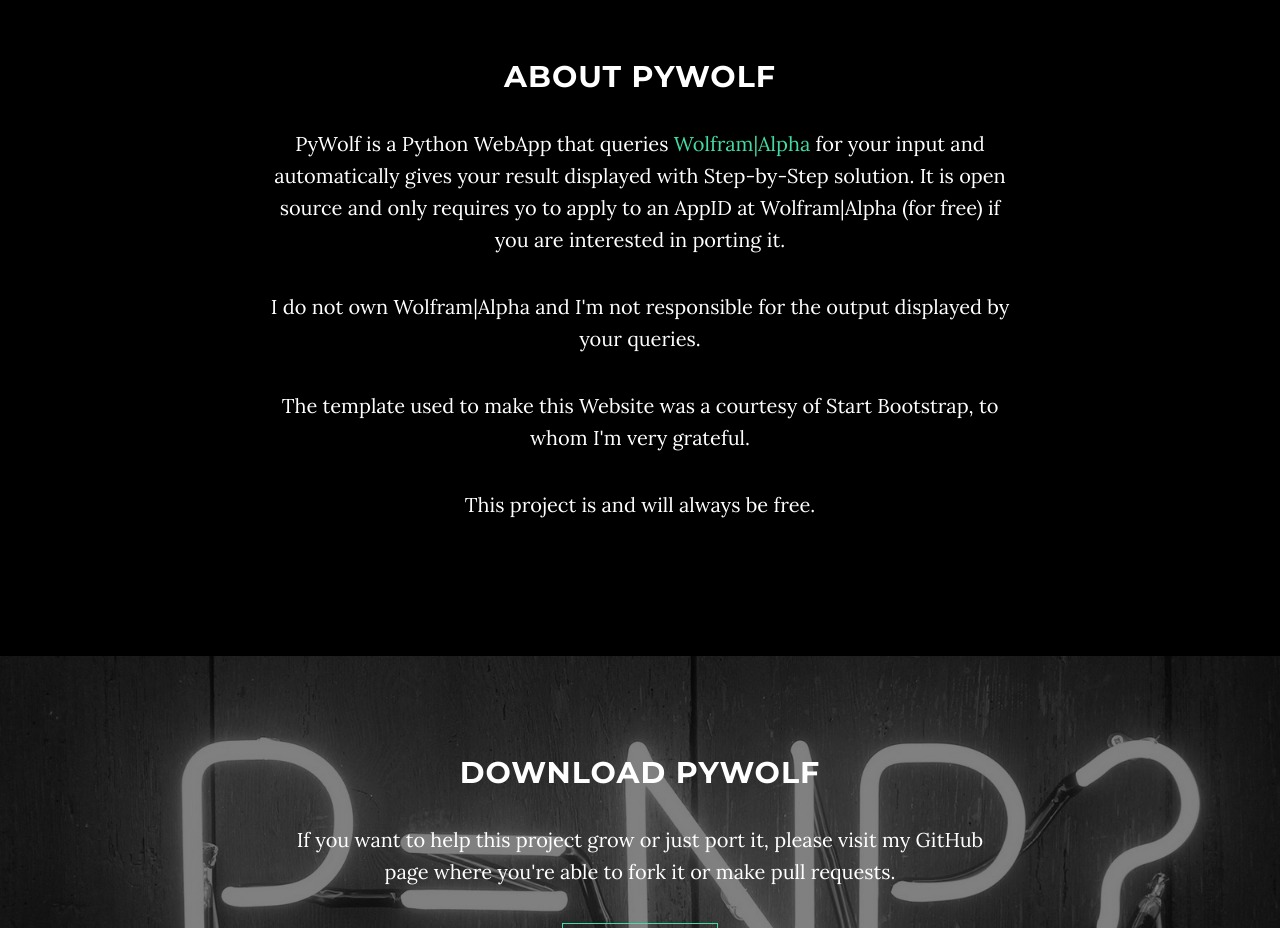
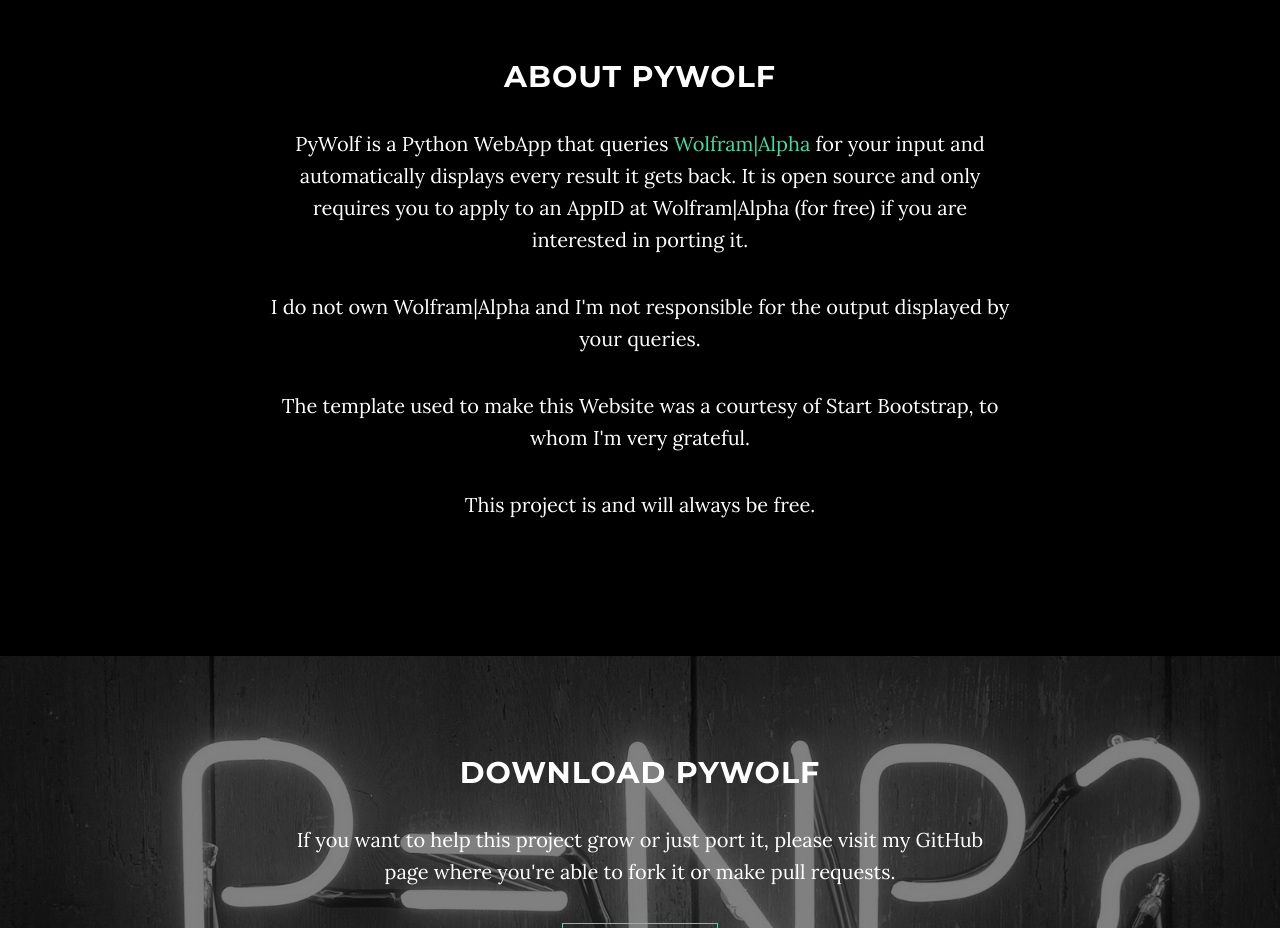
Before and after one commit to rj-jesus/PyWolf, a plain HTML site: page public_html/index.html in a window 1280 px wide. Shown: the part 840-1768 px from the top of the page. Drawn offline with nearby package versions, Linux system fonts and the light colour scheme; files that its build step writes are made by us from their sources; files whose address does not match are found by name.

Commit message:
First Release

```diff
--- a/public_html/index.html
+++ b/public_html/index.html
@@ -98,7 +98,7 @@
         <div class="row">
             <div class="col-lg-8 col-lg-offset-2">
                 <h2>About PyWolf</h2>
-                <p>PyWolf is a Python WebApp that queries <a href="http://www.wolframalpha.com/">Wolfram|Alpha</a> for your input and automatically gives your result displayed with Step-by-Step solution. It is open source and only requires yo to apply to an AppID at Wolfram|Alpha (for free) if you are interested in porting it.</p>
+                <p>PyWolf is a Python WebApp that queries <a href="http://www.wolframalpha.com/">Wolfram|Alpha</a> for your input and automatically displays every result it gets back. It is open source and only requires you to apply to an AppID at Wolfram|Alpha (for free) if you are interested in porting it.</p>
                 <p>I do not own Wolfram|Alpha and I'm not responsible for the output displayed by your queries.</p>
                 <p>The template used to make this Website was a courtesy of Start Bootstrap, to whom I'm very grateful.</p>
                 <p>This project is and will always be free.</p>
```
